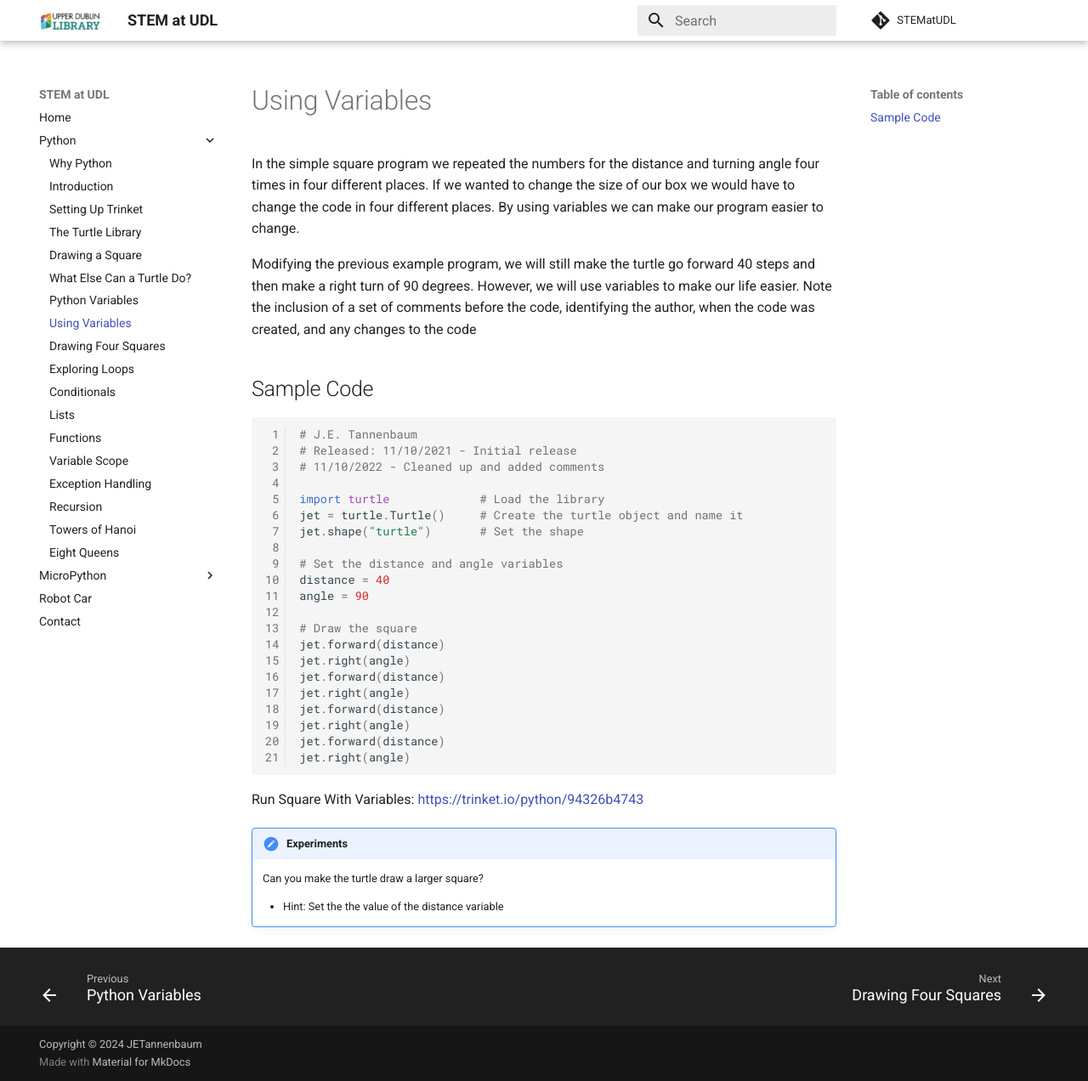
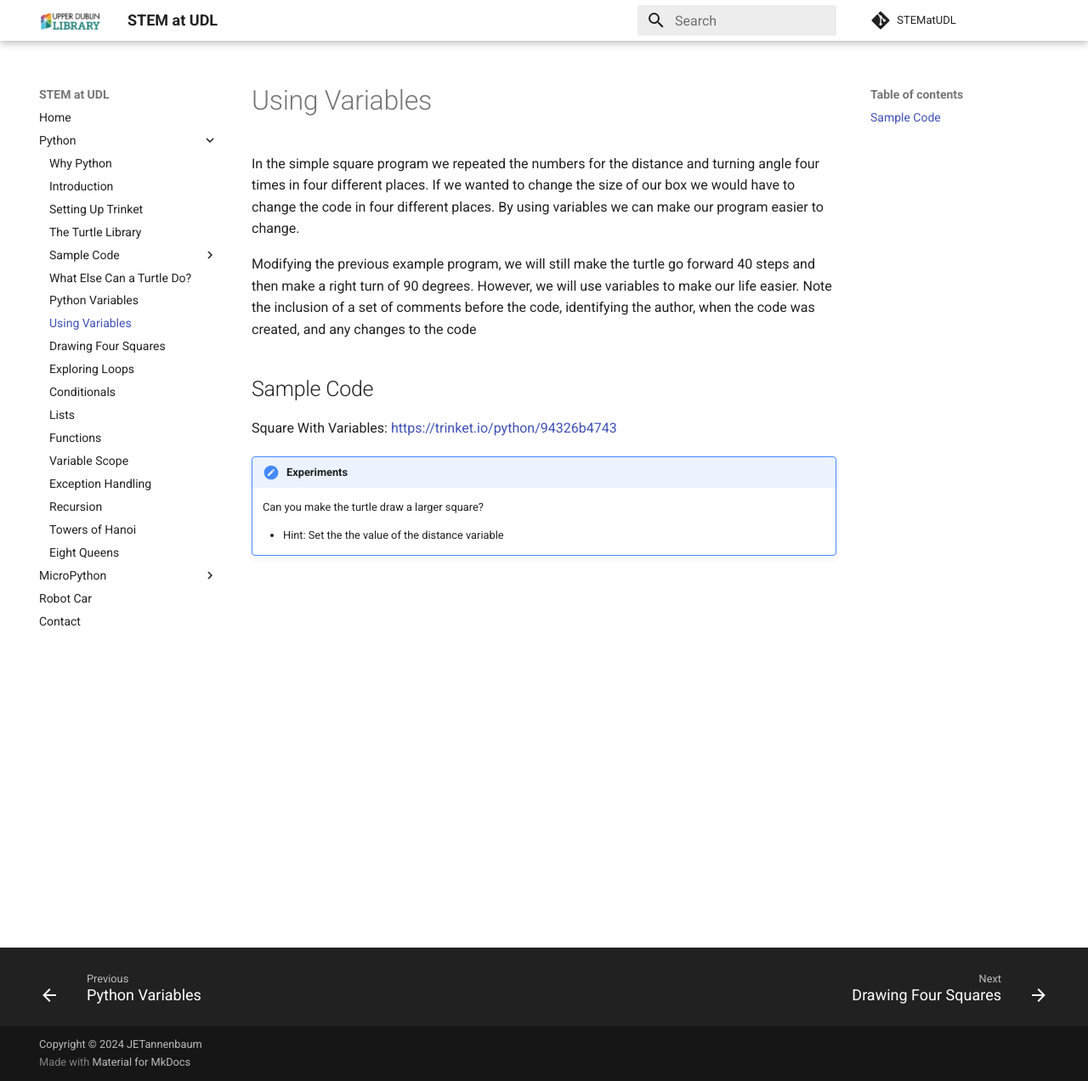
Before and after one commit to jetannenbaum/STEMatUDL, an MkDocs documentation site: the page built from docs/python/usingVariables.md, in a window 1280 px wide and 1272 px high. Shown: the whole window at 85% size. Built offline with MkDocs 1.6.1 and Material for MkDocs 9.7.7, drawn with Linux system fonts in a browser that asks for light colours; comment, search, counter and statistics services are not loaded.

Commit message:
Minor updates

````diff
--- a/docs/python/usingVariables.md
+++ b/docs/python/usingVariables.md
@@ -4,31 +4,7 @@ In the simple square program we repeated the numbers for the distance and turnin
 Modifying the previous example program, we will still make the turtle go forward 40 steps and then make a right turn of 90 degrees.  However, we will use variables to make our life easier.  Note the inclusion of a set of comments before the code, identifying the author, when the code was created, and any changes to the code
 
 ## Sample Code
-```python
-# J.E. Tannenbaum
-# Released: 11/10/2021 - Initial release
-# 11/10/2022 - Cleaned up and added comments
-
-import turtle		      # Load the library
-jet = turtle.Turtle()	  # Create the turtle object and name it
-jet.shape("turtle")	      # Set the shape
-
-# Set the distance and angle variables
-distance = 40
-angle = 90
-
-# Draw the square
-jet.forward(distance)
-jet.right(angle)
-jet.forward(distance)
-jet.right(angle)
-jet.forward(distance)
-jet.right(angle)
-jet.forward(distance)
-jet.right(angle)
-```
-
-Run Square With Variables: [https://trinket.io/python/94326b4743](https://trinket.io/python/94326b4743)
+Square With Variables: [https://trinket.io/python/94326b4743](https://trinket.io/python/94326b4743)
 
 !!! Experiments
     Can you make the turtle draw a larger square?
--- a/mkdocs.yml
+++ b/mkdocs.yml
@@ -7,7 +7,8 @@ nav:
     - Introduction: python/introduction.md
     - Setting Up Trinket: python/trinket.md
     - The Turtle Library: python/turtle.md
-    - Drawing a Square: python/simpleSquare.md
+    - Sample Code:
+      - Drawing a Square: python/simpleSquare.md
     - What Else Can a Turtle Do?: python/turtleTricks.md
     - Python Variables: python/variables.md
     - Using Variables: python/usingVariables.md
````
Also changed, not shown: docs/python/trinket.md (+4 -2 lines), docs/python/turtle.md (+5 -3 lines), docs/python/variables.md (+2 -2 lines), docs/python/whyPython.md (+1 -1 lines).
